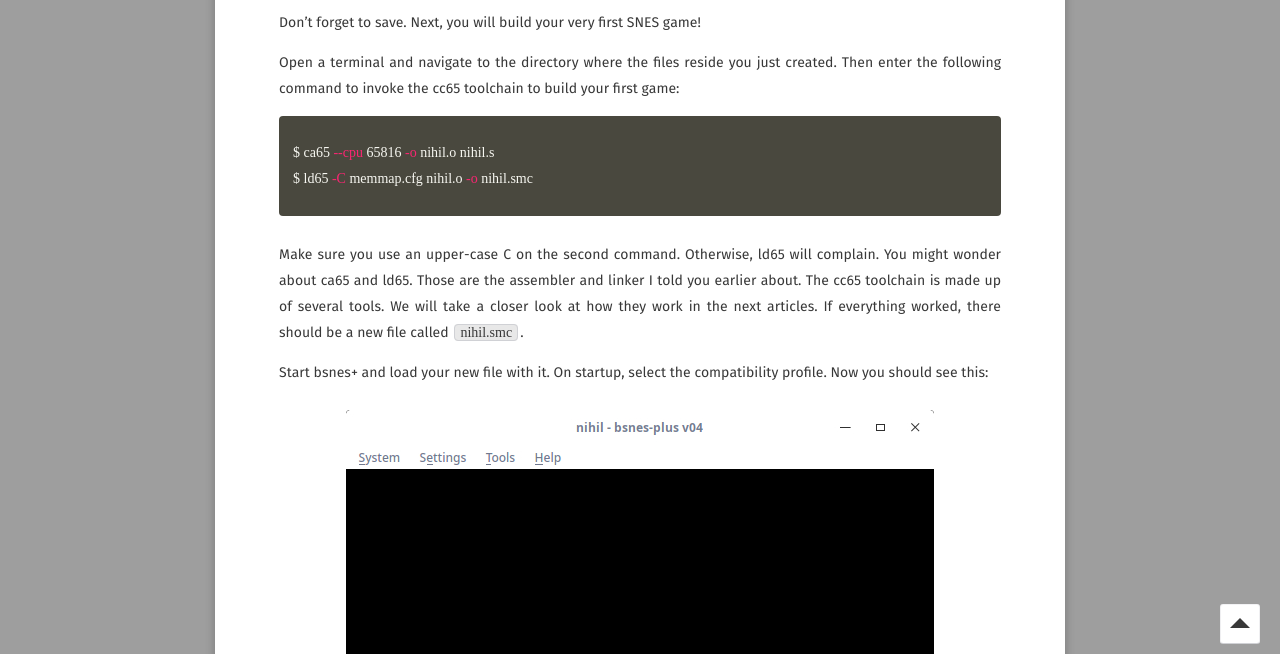
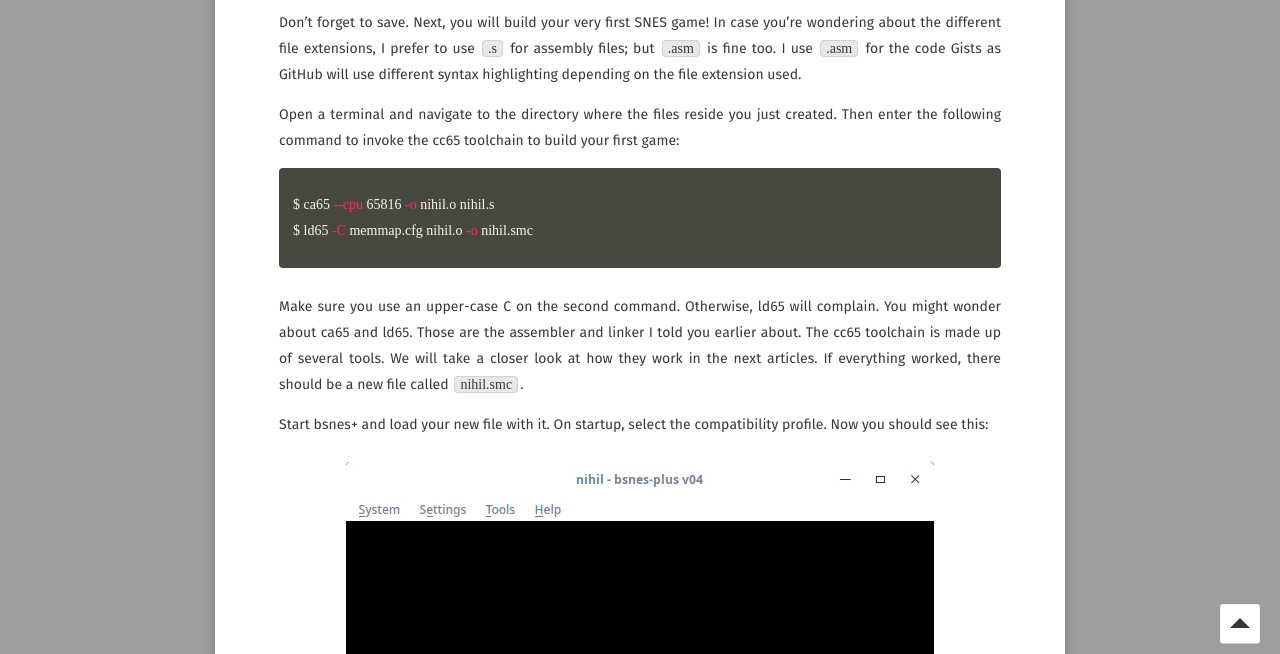
Before and after one commit to georgjz/georgjz.github.io, a Jekyll site: the page built from _posts/snesaa/2018-07-26-snesaa01.md, in a window 1280 px wide and 900 px high, scrolled down 8950 px, cut to the strip 246-900 px from the top of the window. Built offline with Jekyll 4.4.1, drawn with Linux system fonts in a browser that asks for light colours; some web fonts are replaced; comment, search, counter and statistics services are not loaded; some of the changed text lies outside the part shown.

Commit message:
Update SAA01

```diff
--- a/_posts/snesaa/2018-07-26-snesaa01.md
+++ b/_posts/snesaa/2018-07-26-snesaa01.md
@@ -281,7 +281,7 @@
 
 {% gist 293ff9ba924da2530cbeedf0853e35aa %}
 
-Don't forget to save. Next, you will build your very first SNES game!
+Don't forget to save. Next, you will build your very first SNES game! In case you're wondering about the different file extensions, I prefer to use `.s` for assembly files; but `.asm` is fine too. I use `.asm` for the code Gists as GitHub will use different syntax highlighting depending on the file extension used.
 
 Open a terminal and navigate to the directory where the files reside you just created. Then enter the following command to invoke the cc65 toolchain to build your first game:
 
```
Also changed, not shown: assets/snesaa/03/saa03_1bpp.png, assets/snesaa/03/saa03_2bpp.png, assets/snesaa/03/saa03_2bpp_example.gif.
